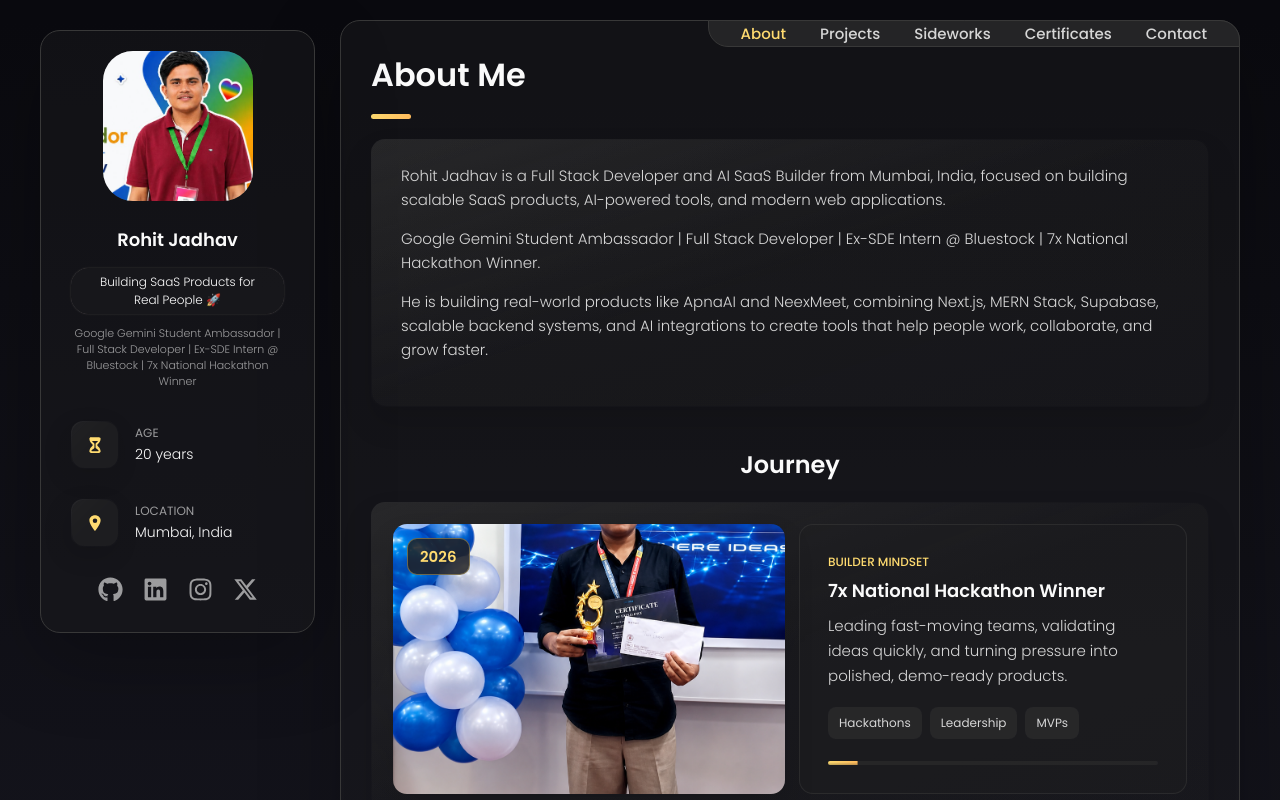
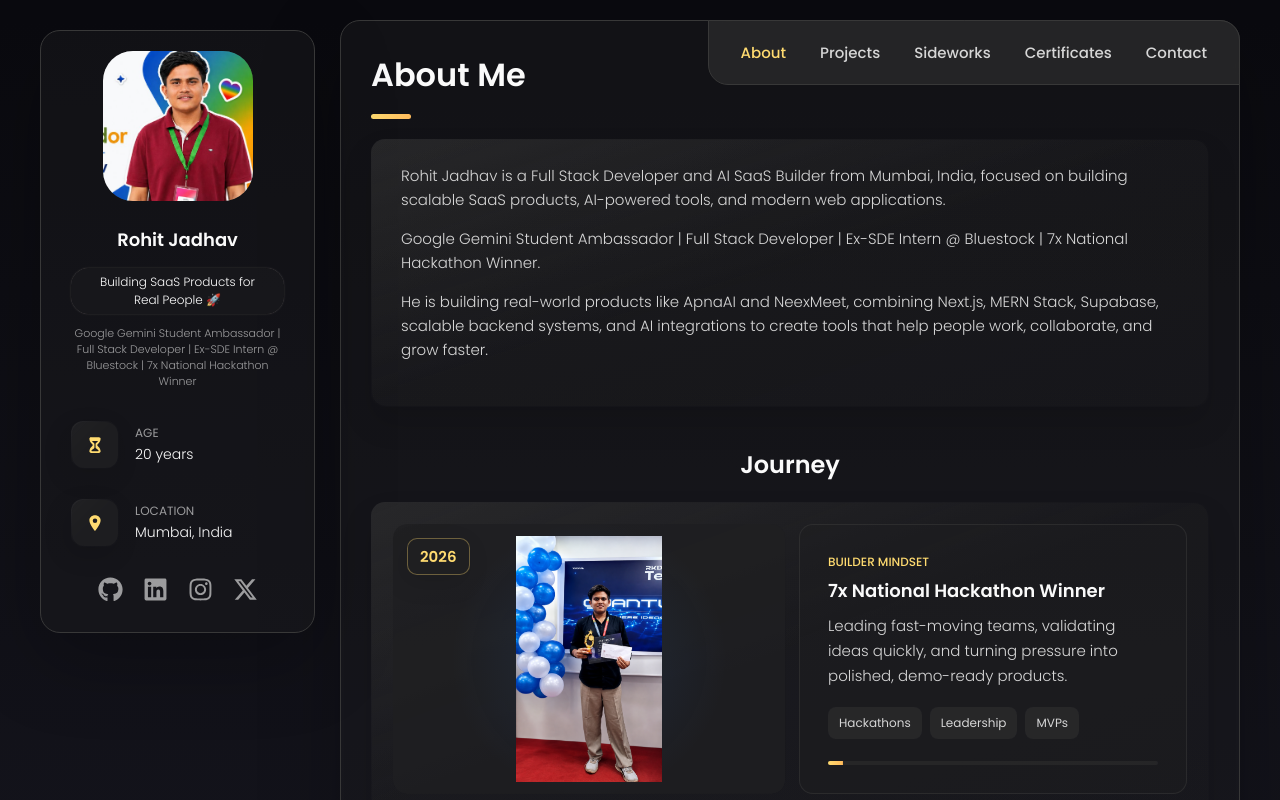
Before and after one commit to Rohit94r/Rohit-Portfolio, a Next.js app: page / in a window 1280 px wide. Shown: the top 800 px of the page. Built offline with nearby package versions, Linux system fonts and the light colour scheme; no server answers.

Commit message:
style: restore portfolio theme system

```diff
--- a/app/globals.css
+++ b/app/globals.css
@@ -1,3 +1,7 @@
+@tailwind base;
+@tailwind components;
+@tailwind utilities;
+
 :root {
   /**
    * colors
@@ -413,6 +417,8 @@
 .info-content {
   position: relative;
   z-index: 2;
+  min-width: 0;
+  max-width: 100%;
 }
 
 .info-content .name {
@@ -432,9 +438,13 @@
   font-size: var(--fs-8);
   font-weight: var(--fw-300);
   width: min(100%, 230px);
+  max-width: min(230px, calc(100vw - 155px));
   padding: 6px 12px;
   border-radius: 18px;
   animation: glow 5s ease-in-out infinite alternate;
+  white-space: nowrap;
+  overflow: hidden;
+  text-overflow: ellipsis;
 }
 
 .profile-headline {
@@ -445,6 +455,10 @@
   font-weight: var(--fw-300);
   line-height: 1.45;
   text-align: center;
+}
+
+.sidebar:not(.active) .profile-headline {
+  display: none;
 }
 
 @keyframes glow {
@@ -508,6 +522,11 @@
   visibility: visible;
 }
 
+.sidebar.active .info-content .title {
+  white-space: normal;
+  overflow: visible;
+}
+
 .contacts-list {
   display: grid;
   grid-template-columns: 1fr;
@@ -626,9 +645,11 @@
 }
 
 .navbar-link {
+  display: block;
   color: var(--light-gray);
   font-size: var(--fs-8);
   padding: 20px 7px;
+  white-space: nowrap;
   transition: color var(--transition-1);
 }
 
@@ -689,15 +710,27 @@
   min-height: 220px;
   overflow: hidden;
   border-radius: 14px;
-  background: var(--eerie-black-1);
+  clip-path: inset(0 round 14px);
+  contain: paint;
+  background:
+    radial-gradient(
+      circle at center,
+      hsla(215, 72%, 52%, 0.12),
+      transparent 58%
+    ),
+    var(--eerie-black-1);
   box-shadow: var(--shadow-2);
 }
 
 .journey-image-box img {
   display: block;
-  width: 100%;
-  height: 100%;
-  object-fit: cover;
+  position: absolute;
+  inset: 12px;
+  width: calc(100% - 24px);
+  height: calc(100% - 24px);
+  object-fit: contain;
+  object-position: center;
+  border-radius: 10px;
   transition:
     opacity 0.28s ease,
     transform 0.28s ease;
@@ -720,6 +753,7 @@
   border-radius: 10px;
   background: hsla(240, 3%, 13%, 0.86);
   box-shadow: var(--shadow-1);
+  z-index: 2;
 }
 
 .journey-content {
@@ -785,7 +819,7 @@
   height: 100%;
   border-radius: inherit;
   background: var(--text-gradient-yellow);
-  animation: journey-progress-fill 2s linear infinite;
+  animation: journey-progress-fill 4s linear infinite;
   transform-origin: left;
 }
 
@@ -799,6 +833,16 @@
   }
 }
 
+@keyframes skills-marquee {
+  from {
+    transform: translateX(0);
+  }
+
+  to {
+    transform: translateX(-50%);
+  }
+}
+
 @media (prefers-reduced-motion: reduce) {
   .journey-progress span {
     animation: none;
@@ -806,6 +850,11 @@
 
   .journey-image-box img {
     transition: none;
+  }
+
+  [style*="skills-marquee"],
+  [class*="skills-marquee"] {
+    animation: none !important;
   }
 }
 
@@ -2390,6 +2439,13 @@
 
   .info-content .title {
     margin: auto;
+    max-width: 230px;
+    white-space: normal;
+    overflow: visible;
+  }
+
+  .profile-headline {
+    display: block;
   }
 
   .info_more-btn {
@@ -2984,6 +3040,13 @@
   display: block;
 }
 
+.icon-box svg,
+.info_more-btn svg,
+.calendly-icon-link svg {
+  width: 1em;
+  height: 1em;
+}
+
 .social-link svg {
   width: 1em;
   height: 1em;
```
